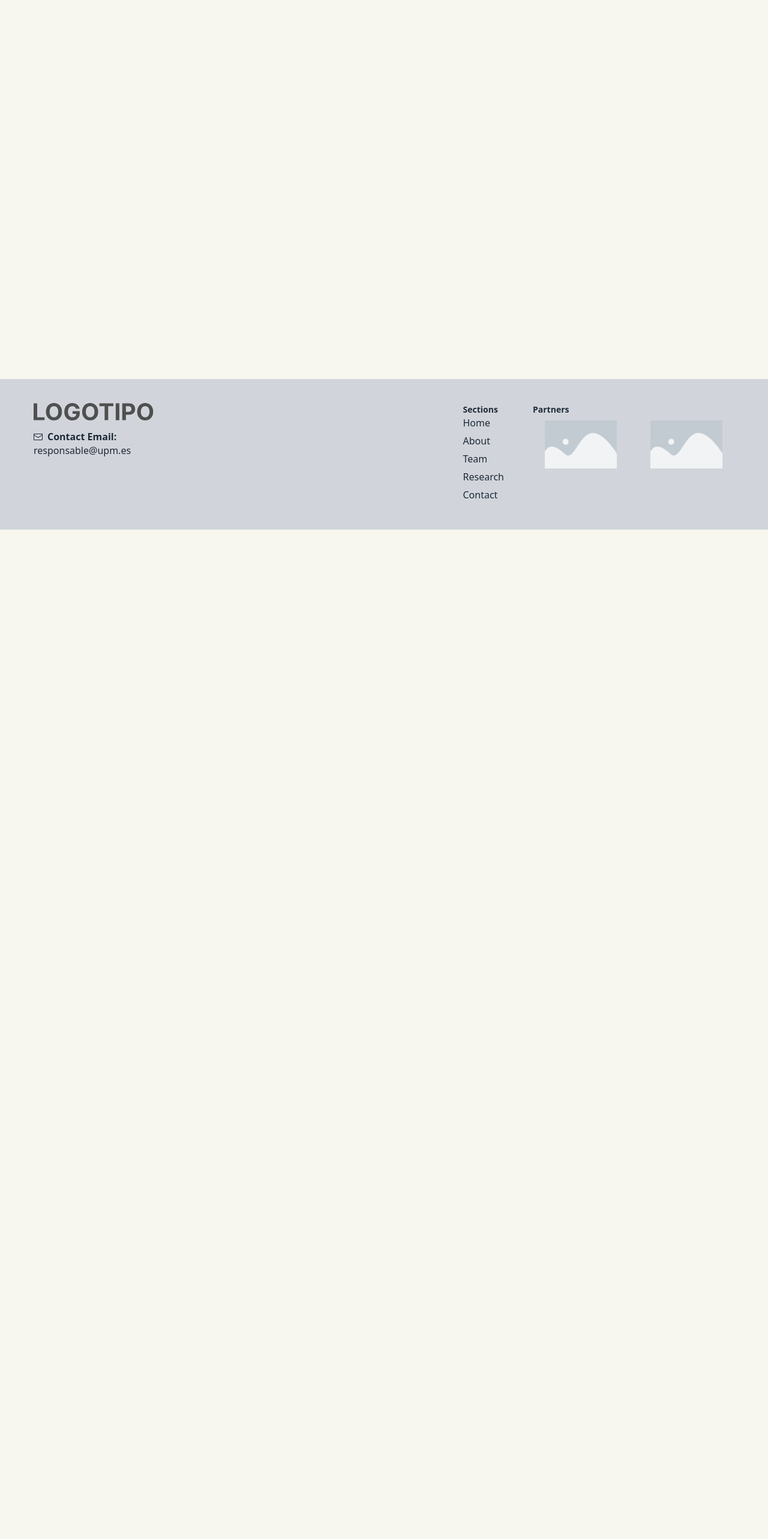
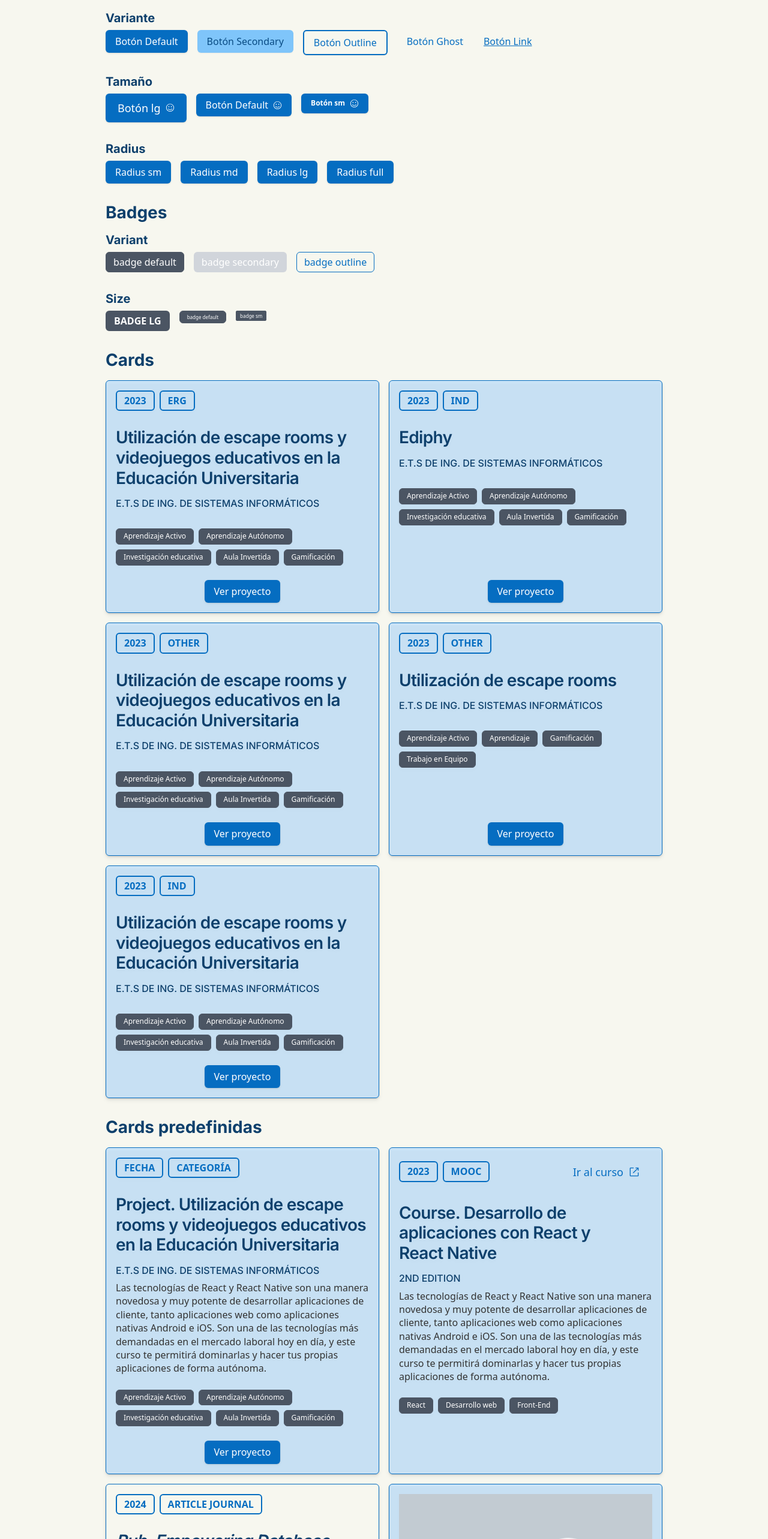
Before and after one commit to ging/boiler, a Next.js app: page /design-system in a window 1280 px wide. Shown: the part 200-2766 px from the top of the page at 60% size. Before the commit the page ends 1083 px from the top, so only its background shows below. Built offline with nearby package versions, Linux system fonts and the light colour scheme.

Commit message:
design system

```diff
--- a/app/design-system/page.js
+++ b/app/design-system/page.js
@@ -34,7 +34,342 @@ export default function DesignSystem(props) {
 
   return (
      <main className={"page_" + currentLang + " standard_margin"}>
+       <Heading level="h2">Sistema de diseño</Heading>
 
+       <Heading level="h3">Botones</Heading>
+      {/* Variant */}
+       <Heading level="h5">Variante</Heading>
+       <div className="flex flex-wrap gap-4 pb-8">
+        <Button
+           href="#"
+           variant="default"
+           size="default"
+           radius="rounded_sm"
+         >
+          Botón Default
+         </Button>
+         <Button
+           href="#"
+           variant= "secondary"
+           size="default"
+           radius= "rounded_sm"
+         >
+         Botón Secondary
+       </Button>
+       <Button
+          href="#"
+          variant= "outline"
+          size= "default"
+          radius= "rounded_sm"
+
+       >
+           Botón Outline
+         </Button>
+         <Button
+           href="#"
+             variant= "ghost"
+             size= "default"
+             radius= "rounded_sm"
+
+         >
+           Botón Ghost
+         </Button>
+         <Button
+           href="#"
+             variant= "link"
+             size= "default"
+             radius= "rounded_sm"
+         >
+           Botón Link
+         </Button>
+       </div>
+
+      {/* Size */}
+       <Heading level="h5">Tamaño</Heading>
+       <div className="flex flex-wrap gap-4 pb-8">
+         <Button
+           href="#"
+             variant= "default"
+             size= "lg"
+             radius= "rounded_sm"
+         >
+           Botón lg <FaceIcon />
+         </Button>
+       <Button
+          href="#"
+             variant= "default"
+             size= "default"
+             radius= "rounded_sm"
+
+         >
+           Botón Default <FaceIcon />
+         </Button>
+         <Button
+           href="#"
+            variant= "default"
+            size= "sm"
+             radius= "rounded_sm"
+>
+           Botón sm <FaceIcon />
+         </Button>
+       </div>
+
+       {/* RADIUS */}
+        <Heading level="h5">Radius</Heading>
+       <div className="flex flex-wrap gap-4 pb-8">
+         <Button
+           href="#"
+             variant= "default"
+             size= "default"
+             radius= "rounded_sm"
+
+         >
+           Radius sm
+         </Button>
+         <Button
+           href="#"
+             variant= "default"
+             size= "default"
+             radius= "rounded_md"
+         >
+           Radius md
+         </Button>
+         <Button
+           href="#"
+             variant= "default"
+             size= "default"
+             radius= "rounded_lg"
+         >
+           Radius lg
+         </Button>
+         <Button
+           href="#"
+             variant= "default"
+             size= "default"
+             radius= "rounded_full"
+         >
+           Radius full
+         </Button>
+       </div>
+       <Heading level="h3">Badges</Heading>
+       <Heading level="h5">Variant</Heading>
+       <div className="flex flex-wrap gap-4 pb-8">
+         <Badge
+           href="#"
+          variant= "default"
+         >
+           badge default
+         </Badge>
+         <Badge
+           href="#"
+            variant= "secondary"
+         >
+           badge secondary
+         </Badge>
+         <Badge
+           href="#"
+            variant= "outline"
+         >
+           badge outline
+         </Badge>
+       </div>
+
+       {/* badge sizes */}
+       <Heading level="h5">Size</Heading>
+        <div className="flex flex-wrap gap-4 pb-8">
+         <Badge
+           href="#"
+             size= "lg"
+         >
+           badge lg
+         </Badge>
+         <Badge
+           href="#"
+            size= "default"
+
+         >
+           badge default
+         </Badge>
+         <Badge
+           href="#"
+             size= "sm"
+
+         >
+           badge sm
+         </Badge>
+       </div>
+
+       {/* cards */}
+        <Heading level="h3">Cards</Heading>
+        <section className="cards grid md:grid-cols-2 gap-4">
+         {projects.map(
+           ({
+             id,
+             date,
+             route,
+             title,
+             subtitle,
+             tags,
+             category,
+             name,
+             position,
+             center,
+             author,
+             doi,
+             mail,
+           }) => {
+             return (
+               <Card
+                 key={id}
+                 className={CardVariants({})}
+                 date={date}
+                 title={title}
+                 subtitle={center}
+                 tags={tags}
+                 category={category}
+                 buttonText={"texto del botón"}
+               ></Card>
+             );
+           }
+         )}
+       </section>
+
+       <Heading level="h3" className={"mt-8"}>
+         Cards predefinidas
+       </Heading>
+       <section className="cards grid md:grid-cols-2 gap-4 mt-4">
+         <Card
+           cardType={"project"}
+
+           date={"fecha"}
+           title={
+             "Project. Utilización de escape rooms y videojuegos educativos en la Educación Universitaria"
+           }
+           subtitle={"E.T.S DE ING. DE SISTEMAS INFORMÁTICOS"}
+           tags={
+             "Aprendizaje Activo, Aprendizaje Autónomo, Investigación educativa, Aula Invertida, Gamificación"
+           }
+           description={
+             "Las tecnologías de React y React Native son una manera novedosa y muy potente de desarrollar aplicaciones de cliente, tanto aplicaciones web como aplicaciones nativas Android e iOS. Son una de las tecnologías más demandadas en el mercado laboral hoy en día, y este curso te permitirá dominarlas y hacer tus propias aplicaciones de forma autónoma."
+           }
+           route={
+             "https:innovacioneducativa.upm.es/mooc/informacion-mooc?idmooc=356"
+           }
+           category={"categoría"}
+           buttonText={""}
+         ></Card>
+
+         <Card
+           cardType={"course"}
+
+           date={"2023"}
+           title={"Course. Desarrollo de aplicaciones con React y React Native"}
+           subtitle={"2nd Edition"}
+           description={
+             "Las tecnologías de React y React Native son una manera novedosa y muy potente de desarrollar aplicaciones de cliente, tanto aplicaciones web como aplicaciones nativas Android e iOS. Son una de las tecnologías más demandadas en el mercado laboral hoy en día, y este curso te permitirá dominarlas y hacer tus propias aplicaciones de forma autónoma."
+           }
+           tags={"React, Desarrollo web, Front-End"}
+           category={"MOOC"}
+           buttonText={"curso"}
+         ></Card>
+
+         <Card
+           cardType={"publication"}
+
+           date={"2024"}
+           title={
+             "Pub. Empowering Database Learning through Remote Educational Escape Rooms"
+           }
+           author={
+             "Enrique Barra, Sonsoles López-Pernas, Aldo Gordillo, Alejandro Pozo Huertas, Jose Muñoz, and Javier Conde"
+           }
+           tags={"tag, tag, tag, tag"}
+           category={"article-journal"}
+           doi={"https:doi.org/10.1016/j.entcom.2023.100588"}
+            buttonText={"leer publicación"}
+         ></Card>
+
+         <Card
+           cardType={"tool"}
+           img={"/assets/img/courses/fondo-cursos.png"}
+           title={"Tool. Card de herramienta"}
+           description={"descripción de la herramienta"}
+           route={"https:github.com/agordillo/RESCORM"}
+           github={"https:github.com/agordillo/RESCORM"}
+         ></Card>
+
+         <Card
+           cardType={"team"}
+           date={"2024"}
+           name={"Team. Nombre Apellidos"}
+           position={"Eadasdasde"}
+           tags={"Database, Learning, Remote, Education"}  //Tags separados por comas
+           category={"article-journal"}  //Categoría, será traducida a "artículo de revista"
+           img="placeholder.jpg"  URL de la imagen
+            svg={`<svg width="100" height="100"><circle cx="50" cy="50" r="40" fill="blue" /></svg>`}  //Código SVG
+         />
+        </section>
+        <section>
+         <Heading level="h3" className={"mt-12"}>
+           Tabs{" "}
+         </Heading>
+
+         {/* Pasa las categorías y las tarjetas al componente Tabs */}
+          <TabsCategoryFilter
+           categories={categories}
+           cards={projects}
+           onFilter={setFilteredCards}
+         />
+
+          <div className="project_cards my-4 sm:my-6 lg:my-10 sm:grid sm:grid-cols-2 sm:gap-4">
+           {filteredCards.map(
+             (
+               { date, route, title, center, description, tags, category },
+               index
+             ) => (
+               <Card
+                 key={index}
+                 cardType={"project"}
+                 date={date}
+                 category={category}
+                 title={title}
+                 subtitle={center}
+                 description={description}
+                 tags={tags}
+                 route={route}
+               ></Card>
+             )
+           )}
+         </div>
+       </section>
+
+       <Heading level="h3">Recent publications</Heading>
+       <RecentPublications />
+
+       <Heading level="h3" className={"border-t-2 border-t-primary pt-2 mt-4"}>
+         Jerarquías de textos
+       </Heading>
+
+       <Heading level="h2">Títulos de 1er nivel</Heading>
+       <Text type="p"></Text>
+
+       <Heading level="h2">Títulos de 2o nivel</Heading>
+       <Text type="p"></Text>
+
+       <Heading level="h3">Títulos de 3er nivel</Heading>
+       <Text type="p"></Text>
+
+       <Heading level="h4">Títulos de 4o nivel</Heading>
+       <Text type="p"></Text>
+
+       <Heading level="h5">Títulos de 5o nivel</Heading>
+       <Text type="p"></Text>
+
+       <Heading level="h6">Títulos de 6º nivel</Heading>
+       <Text type="p"></Text>
+
+       <Text type="p">jerarquías de textos</Text>
+       <Text type="small">jerarquías de textos</Text>
     </main>
   );
 }
```
